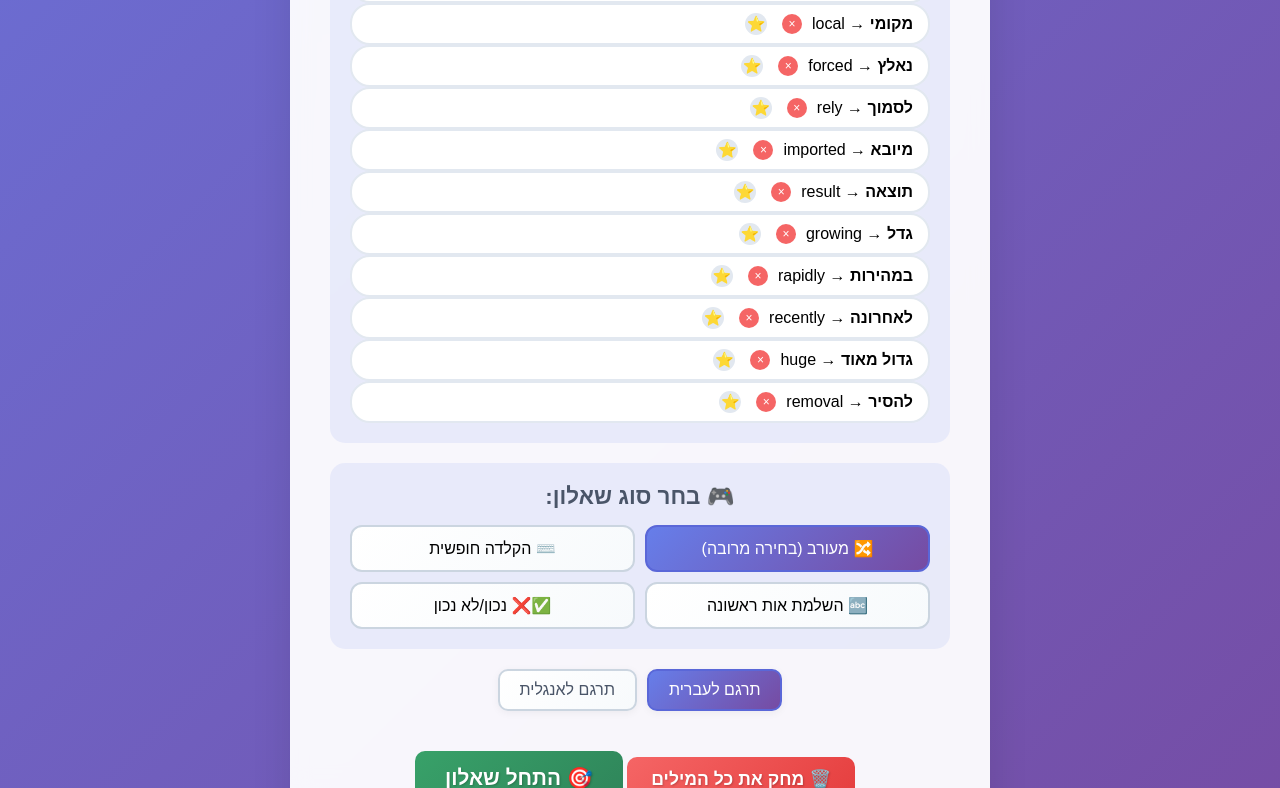
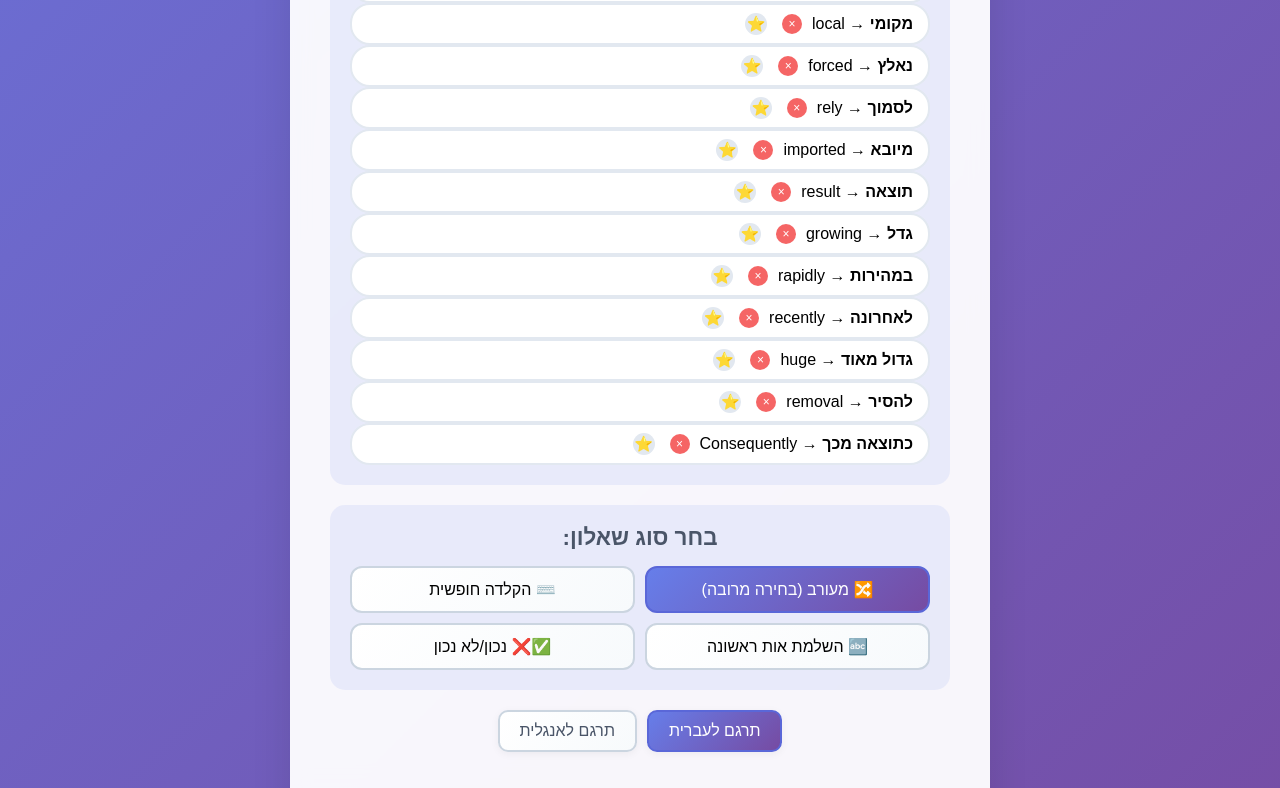
Before and after one commit to ROniLemda/english, a plain HTML site: page index.html in a window 1280 px wide. Shown: the part 1270-2058 px from the top of the page. Drawn offline with Linux system fonts and the light colour scheme.

Commit message:
Update index.html

```diff
--- a/index.html
+++ b/index.html
@@ -659,7 +659,7 @@
             </div>
 
             <div class="quiz-type-selector">
-                <h3>🎮 בחר סוג שאלון:</h3>
+                <h3> בחר סוג שאלון:</h3>
                 <div class="quiz-types">
                     <div class="quiz-type-btn selected" data-type="mixed" onclick="selectQuizType('mixed')">
                         🔀 מעורב (בחירה מרובה)
@@ -757,7 +757,8 @@
             { hebrew: 'במהירות', english: 'rapidly' },
             { hebrew: 'לאחרונה', english: 'recently' },
             { hebrew: 'גדול מאוד', english: 'huge' },
-            { hebrew: 'להסיר', english: 'removal' }
+            { hebrew: 'להסיר', english: 'removal' },
+            { hebrew: 'כתוצאה מכך', english: 'Consequently' }
         ];
 
         let vocabulary = [];
```
